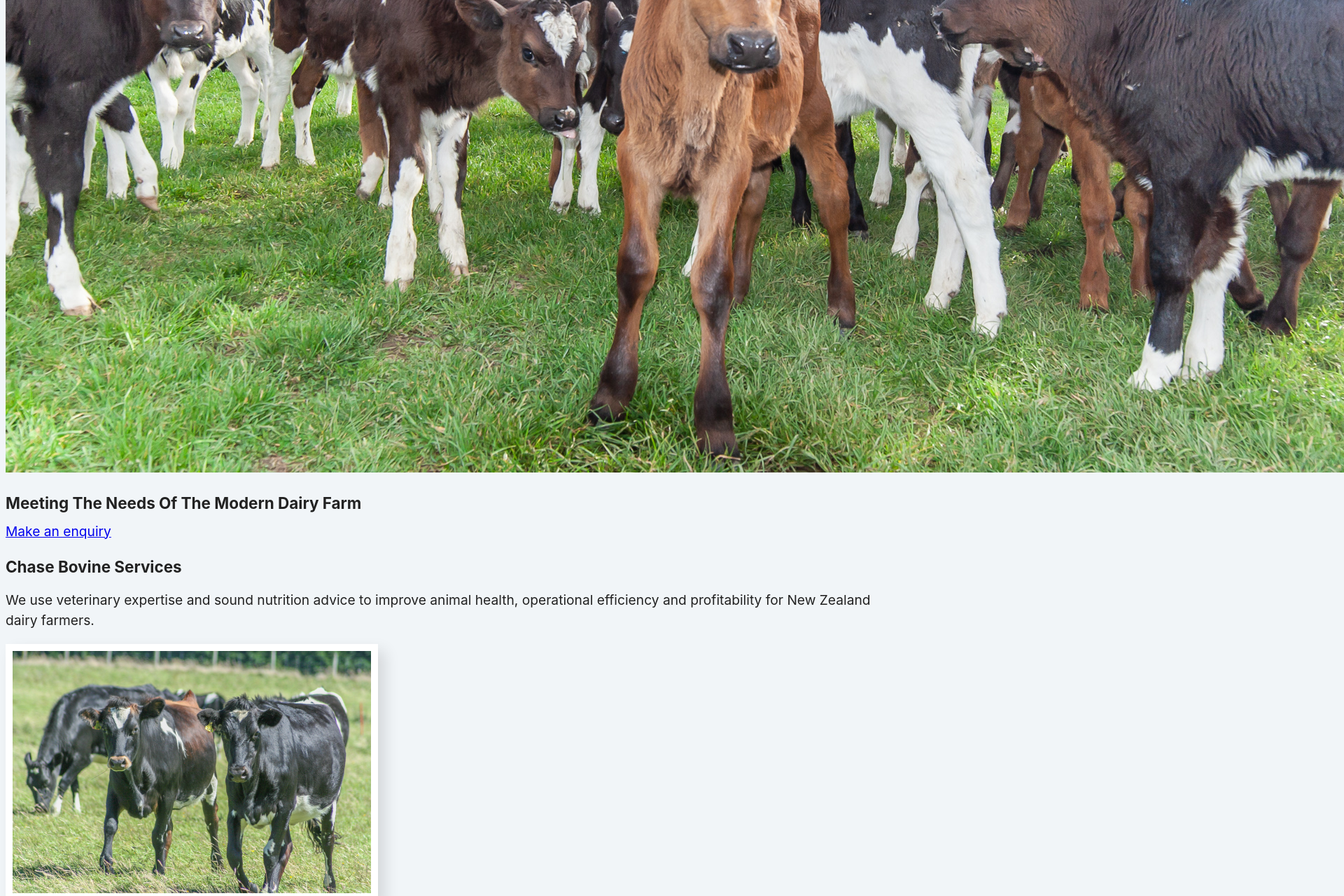
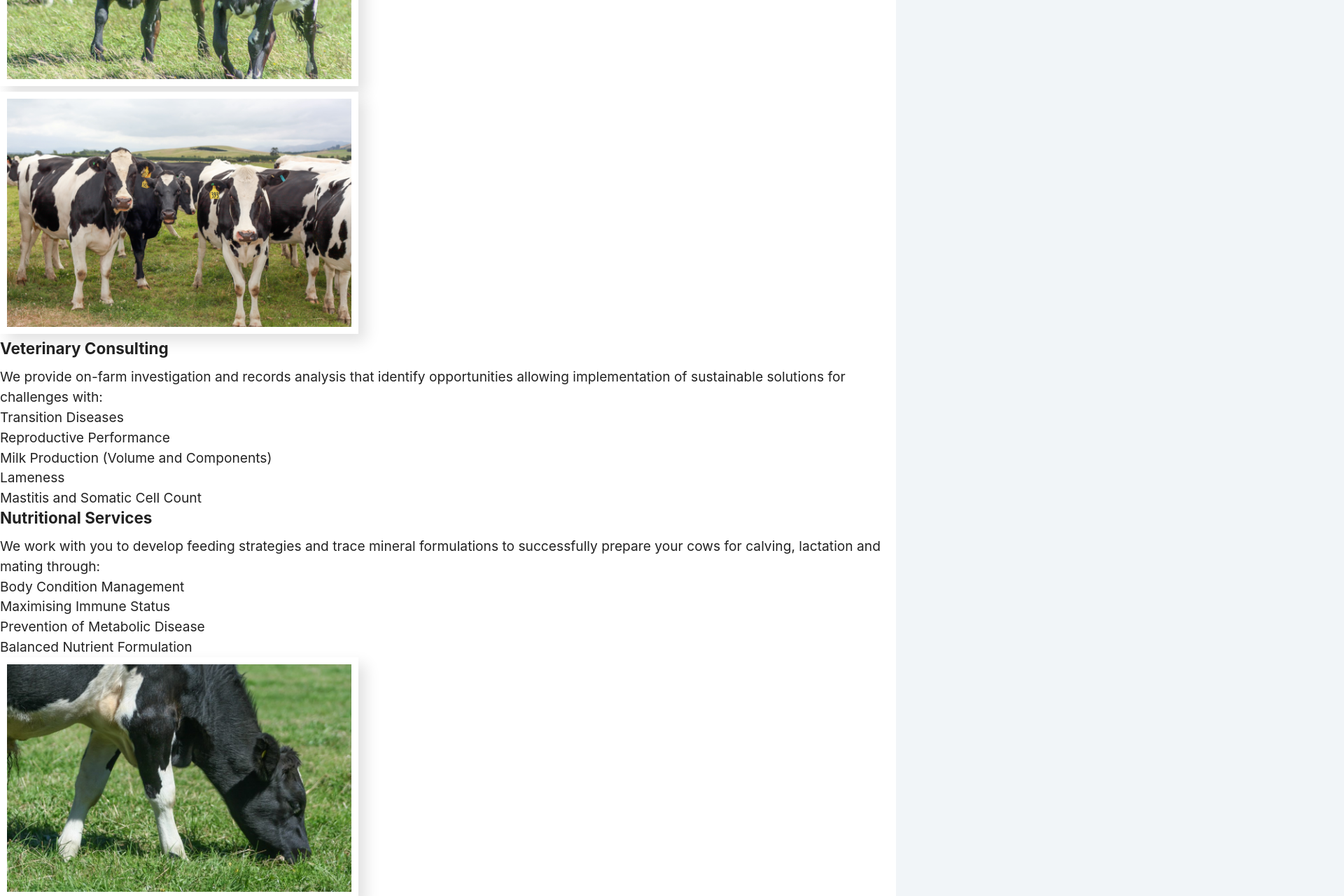
Before and after one commit to Raggii/Website-Test, a React (Create React App) app in the folder myapp/: page / in a window 1280 px wide. Shown: the part 1100-2380 px from the top of the page at 70% size, 1920 px wide, since content can reach past the window. Built offline with nearby package versions, Linux system fonts and the light colour scheme.

Commit message:
Update 0.0.9.1

```diff
--- a/myapp/src/routes/home.js
+++ b/myapp/src/routes/home.js
@@ -1,46 +1,137 @@
 import React from "react";
 import { Link } from "react-router-dom";
-import MG_7755 from "./../assets/MG_7755.jpg";
-import article_image_1 from "./../assets/misc-and-some-duplicates-256-3.jpg";
-import article_image_2 from "./../assets/cows-for-wallpaper2-3.jpg";
-import article_image_3 from "./../assets/misc-and-some-duplicates-195-2-1024x683.jpg";
+import cows_image_1 from "./../assets/misc-and-some-duplicates-256-3.jpg";
+import cows_image_2 from "./../assets/cows-for-wallpaper2-3.jpg";
+import cows_image_3 from "./../assets/misc-and-some-duplicates-195-2-1024x683.jpg";
+import dr_charles_chase_2 from "./../assets/Dr-Charles-Chase-2.jpg";
+
+import styles from "./../styles/home.module.css";
 
 const Home = () => {
   return (
-    <main>
-      <h1>Home Page</h1>
-      <img src={MG_7755} alt="MG_7755.jpg" />
-      <section>
-        <h3>Meeting the Needs of the Modern Dairy Farm</h3>
+    <>
+      <header className={styles.header}>
+        <div className={styles.cow_header}></div>
+        <section className={styles.text_header}>
+          <h3>Meeting the Needs of the Modern Dairy Farm</h3>
+          <Link to="/contact">Make an enquiry</Link>
+        </section>
+      </header>
+      <main className={styles.main}>
+        <ImageTextParallelSection
+          title="Chase Bovine Services"
+          img={cows_image_1}
+          img_alt="cows_img_1"
+        >
+          We use veterinary expertise and sound nutrition advice to improve
+          animal health, operational efficiency and profitability for New
+          Zealand dairy farmers.
+        </ImageTextParallelSection>
+
+        <ImageTextParallelSection
+          title="Veterinary Consulting"
+          img={cows_image_2}
+          img_alt="cows_image_2"
+          flip={true}
+        >
+          We provide on-farm investigation and records analysis that identify
+          opportunities allowing implementation of sustainable solutions for
+          challenges with:
+          <ul>
+            <li>Transition Diseases</li>
+            <li>Reproductive Performance</li>
+            <li>Milk Production (Volume and Components)</li>
+            <li>Lameness</li>
+            <li>Mastitis and Somatic Cell Count</li>
+          </ul>
+        </ImageTextParallelSection>
+
+        <ImageTextParallelSection
+          title="Nutritional Services"
+          img={cows_image_3}
+          img_alt="cows_image_3"
+        >
+          We work with you to develop feeding strategies and trace mineral
+          formulations to successfully prepare your cows for calving, lactation
+          and mating through:
+          <ul>
+            <li>Body Condition Management</li>
+            <li>Maximising Immune Status</li>
+            <li>Prevention of Metabolic Disease</li>
+            <li>Balanced Nutrient Formulation</li>
+          </ul>
+        </ImageTextParallelSection>
+
+        <AboutMeSection></AboutMeSection>
+      </main>
+      <footer>
         <Link to="/contact">Make an enquiry</Link>
+      </footer>
+    </>
+  );
+};
+
+const AboutMeSection = () => {
+  return (
+    <section className="container">
+      <img src={dr_charles_chase_2} alt="Dr-Charles-Chase-2" />
+      <div className="testimonial-name"></div>
+      <div className="testimonial-job"></div>
+      <Link to="/about-me">About me</Link>
+    </section>
+  );
+};
+
+const ImageTextParallelSection = ({ title, img, img_alt, flip, children }) => {
+  if (flip) {
+    return (
+      <section className="container">
+        <img
+          src={img}
+          alt={img_alt}
+          style={{
+            width: "40vw",
+            height: "27vw",
+            marginRight: "1rem",
+            borderStyle: "solid",
+            borderWidth: "10px 10px 10px 10px",
+            borderColor: "#ffffff",
+            boxShadow: "10px 10px 20px 0px rgba(0,0,0,0.12)",
+          }}
+        ></img>
+        <article>
+          <div>
+            <h3>{title}</h3>
+            <p>{children}</p>
+          </div>
+        </article>
       </section>
+    );
+  } else {
+    return (
       <section className="container">
         <article>
           <div>
-            <h3>Chase Bovine Services</h3>
-            <p>
-              We use veterinary expertise and sound nutrition advice to improve
-              animal health, operational efficiency and profitability for New
-              Zealand dairy farmers.
-            </p>
+            <h3>{title}</h3>
+            <p>{children}</p>
           </div>
           <img
-            src={article_image_1}
-            alt="misc-and-some-duplicates-256-3.jpg"
+            src={img}
+            alt={img_alt}
             style={{
               width: "40vw",
               height: "27vw",
-              "margin-right": "1rem",
-              "border-style": "solid",
-              "border-width": "10px 10px 10px 10px",
-              "border-color": "#ffffff",
-              "box-shadow": "10px 10px 20px 0px rgba(0,0,0,0.12)",
+              marginRight: "1rem",
+              borderStyle: "solid",
+              borderWidth: "10px 10px 10px 10px",
+              borderColor: "#ffffff",
+              boxShadow: "10px 10px 20px 0px rgba(0,0,0,0.12)",
             }}
           ></img>
         </article>
       </section>
-    </main>
-  );
+    );
+  }
 };
 
 export default Home;
--- /dev/null
+++ b/myapp/src/styles/home.module.css
@@ -0,0 +1,18 @@
+main {
+  background-color: #ffffff;
+  align-items: center;
+}
+
+.cow_header {
+  background-image: url("./../assets/MG_7755.jpg");
+  background-position: center center;
+  background-size: cover;
+  height: 50vh;
+  width: 100%;
+}
+
+.text_header {
+  display: flex;
+  justify-content: space-between;
+  padding: 0 20%;
+}
--- a/myapp/src/index.css
+++ b/myapp/src/styles/index.css
@@ -1,10 +1,10 @@
-/* *,
+*,
 ::after,
 ::before {
   margin: 0;
   padding: 0;
   box-sizing: border-box;
-} */
+}
 
 body {
   font-family: -apple-system, BlinkMacSystemFont, "Segoe UI", Roboto, Oxygen,
```
Also changed, not shown: myapp/src/App.js (+6 -6 lines), myapp/src/assets/Dr-Charles-Chase-2.jpg (added).
